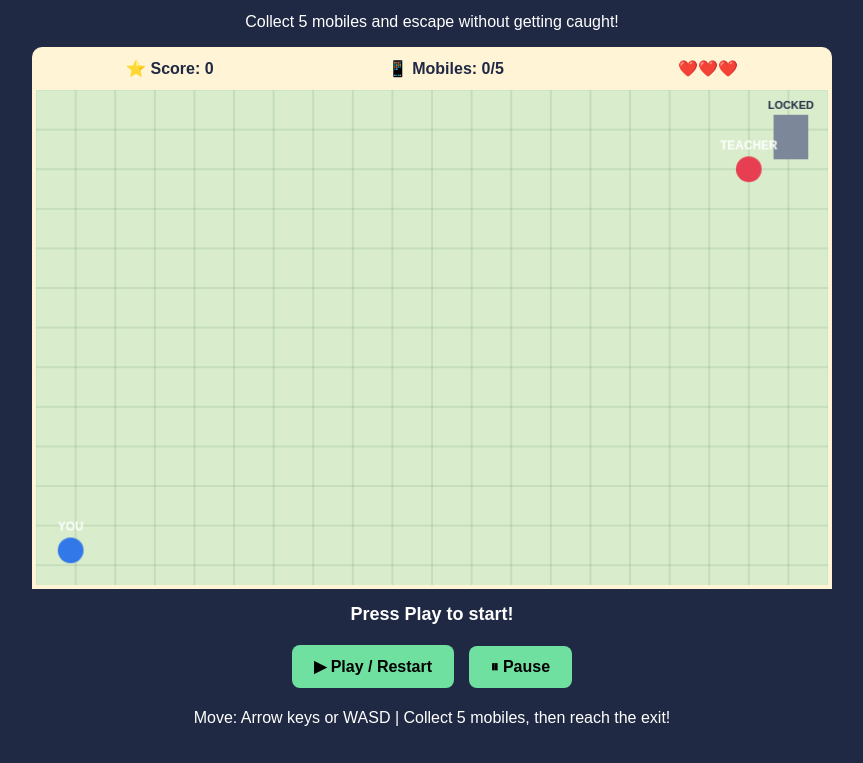
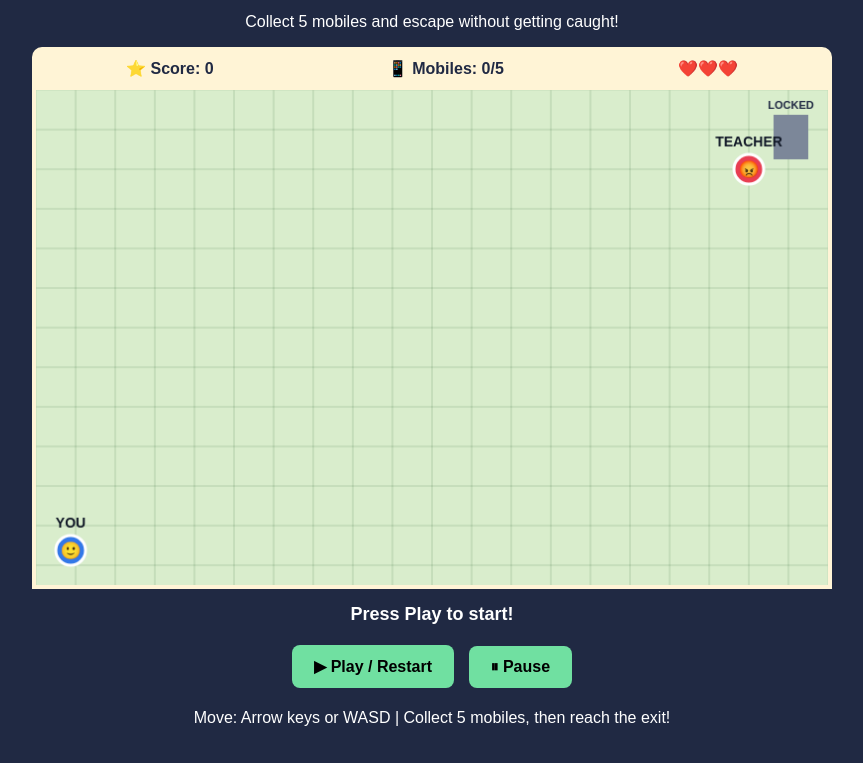
Before and after one commit to Ayushstha0/escape-the-angry-teacher, a plain HTML site: page index.html in a window 1280 px wide. Shown: the part 69-832 px from the top of the page, without its empty margins (208-1071 px from the left). Drawn offline with Linux system fonts and the light colour scheme.

Commit message:
Update index.html

```diff
--- a/index.html
+++ b/index.html
@@ -295,15 +295,36 @@ function update(dt) {
 }
 
 function drawCharacter(x, y, color, label) {
+  // Character body
   ctx.fillStyle = color;
   ctx.beginPath();
-  ctx.arc(x, y, 13, 0, Math.PI * 2);
+  ctx.arc(x, y, 15, 0, Math.PI * 2);
   ctx.fill();
 
-  ctx.fillStyle = "white";
-  ctx.font = "bold 12px Arial";
+  // White border makes the character easy to see
+  ctx.lineWidth = 3;
+  ctx.strokeStyle = "white";
+  ctx.stroke();
+
+  // Character label
+  ctx.fillStyle = "#111827";
+  ctx.font = "bold 14px Arial";
   ctx.textAlign = "center";
-  ctx.fillText(label, x, y - 20);
+  ctx.fillText(label, x, y - 23);
+
+  // Teacher's angry face
+  if (label === "TEACHER") {
+    ctx.fillStyle = "white";
+    ctx.font = "bold 17px Arial";
+    ctx.fillText("😡", x, y + 6);
+  }
+
+  // Student's face
+  if (label === "YOU") {
+    ctx.fillStyle = "white";
+    ctx.font = "bold 17px Arial";
+    ctx.fillText("🙂", x, y + 6);
+  }
 }
 
 function draw() {
```
